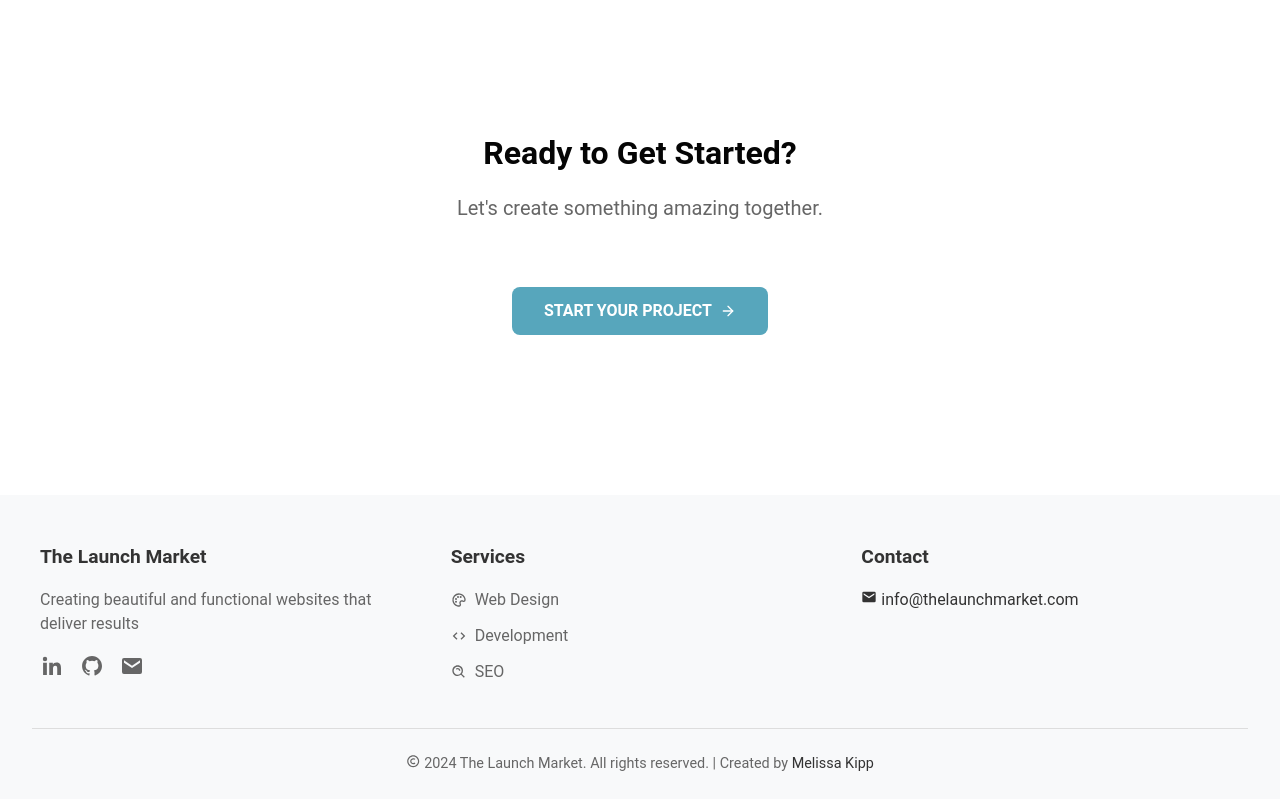
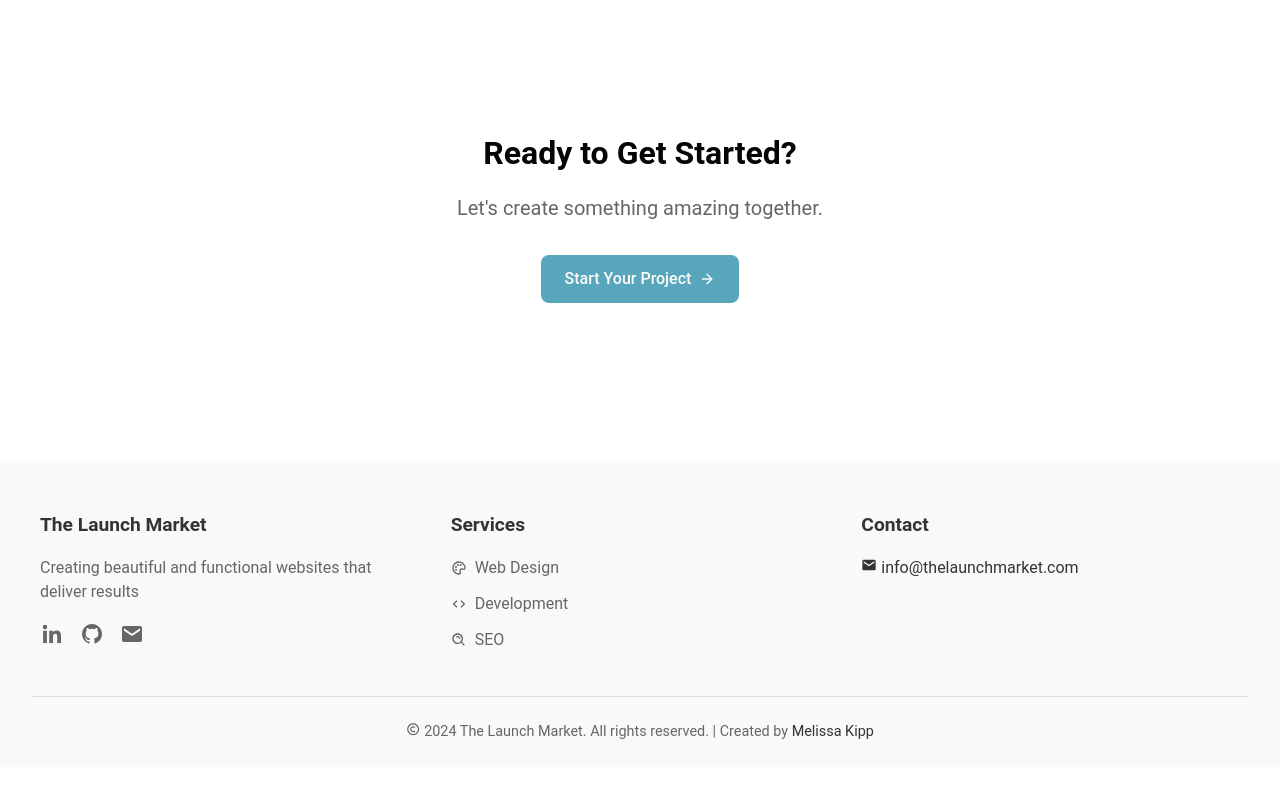
Before and after one commit to melissakipp/thelaunchmarket, a Next.js app: page / in a window 1280 px wide. Shown: the part 1605-2404 px from the top of the page. After the commit the page ends 2372 px from the top, so only its background shows below. Built offline with nearby package versions, Linux system fonts and the light colour scheme.

Commit message:
Replace button

```diff
--- a/src/components/Cta/HomeCta.tsx
+++ b/src/components/Cta/HomeCta.tsx
@@ -1,20 +1,20 @@
-import Link from 'next/link';
-
 import { FiArrowRight } from 'react-icons/fi';
 import styles from './HomeCta.module.css';
+import CustomLink from '@/src/components/UI/Links/CustomBtnLink';
 
 export default function HomeCta() {
   return (
     <section className={styles.cta}>
         <h2>Ready to Get Started?</h2>
         <p>Let's create something amazing together.</p>
-        <Link
+        <CustomLink
           href='/contact'
-          className={styles.primaryLink}
+          variant='primary'
+          icon={FiArrowRight}
+          iconPosition='right'
         >
           Start Your Project
-          <FiArrowRight />
-        </Link>
+        </CustomLink>
       </section>
   );
 }
```
